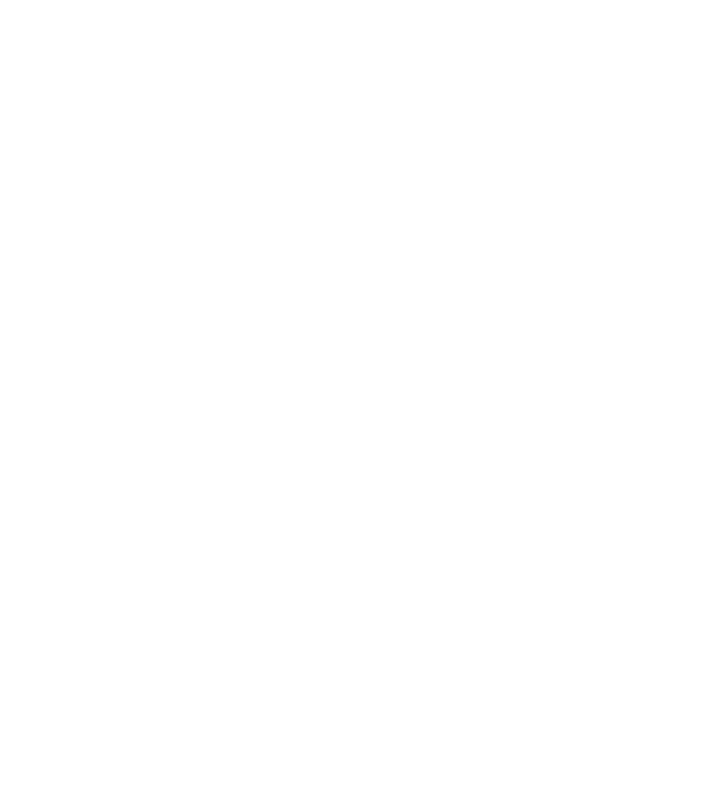
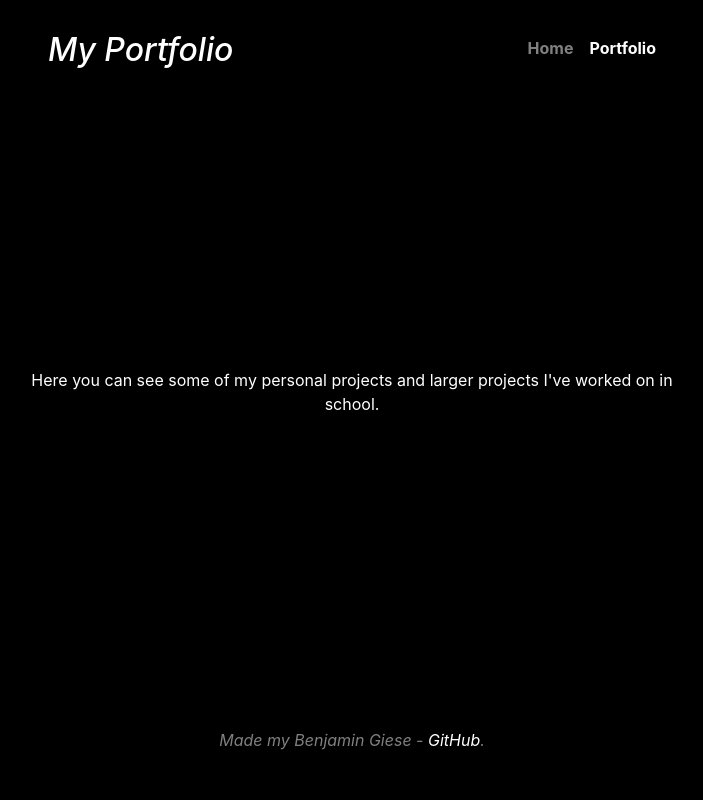
Before and after one commit to BenGiese22/bengiese22.github.io, a plain HTML site: page portfolio.html in a window 1280 px wide. Shown: the whole page, without its empty margins (288-991 px from the left). Drawn offline with nearby package versions, Linux system fonts and the light colour scheme.

Commit message:
Portfolio Temp Push

```diff
--- /dev/null
+++ b/portfolio.css
@@ -0,0 +1,146 @@
+/*
+ * Globals
+ */
+/* Links */
+a,
+a:focus,
+a:hover {
+    color: #fff;
+}
+/* Custom default button */
+.btn-secondary,
+.btn-secondary:hover,
+.btn-secondary:focus {
+    color: #333;
+    text-shadow: none; /* Prevent inheritance from `body` */
+    background-color: #fff;
+    border: .05rem solid #fff;
+}
+/*
+ * Base structure
+ */
+html,
+body {
+    height: 100%;
+    background-color: #000;
+}
+body {
+    color: #fff;
+    text-align: center;
+    text-shadow: 0 .05rem .1rem rgba(0, 0, 0, .5);
+
+}
+/* Extra markup and styles for table-esque vertical and horizontal centering */
+.site-wrapper {
+    display: table;
+    width: 100%;
+    height: 100%; /* For at least Firefox */
+    min-height: 100%;
+    box-shadow: inset 0 0 5rem rgba(0, 0, 0, .5);
+
+}
+.site-wrapper-inner {
+    display: table-cell;
+    vertical-align: top;
+}
+.cover-container {
+    margin-right: auto;
+    margin-left: auto;
+}
+/* Padding for spacing */
+.inner {
+    padding: 2rem;
+}
+/*
+ * Header
+ */
+.masthead {
+    margin-bottom: 2rem;
+}
+.masthead-brand {
+    margin-bottom: 0;
+    font-style: italic;
+}
+.nav-masthead .nav-link {
+    padding: .25rem 0;
+    font-weight: 700;
+    color: rgba(255, 255, 255, .5);
+    background-color: transparent;
+    border-bottom: .25rem solid transparent;
+}
+.nav-masthead .nav-link:hover,
+.nav-masthead .nav-link:focus {
+    border-bottom-color: rgba(255, 255, 255, .25);
+}
+
+.nav-masthead .nav-link + .nav-link {
+    margin-left: 1rem;
+}
+
+.nav-masthead .active {
+    color: #fff;
+}
+
+@media (min-width: 48em) {
+    .masthead-brand {
+        float: left;
+    }
+    .nav-masthead {
+        float: right;
+    }
+}
+
+/*
+ * Cover
+ */
+.cover {
+    padding: 0 1.5rem;
+}
+.cover .btn-lg {
+    padding: .75rem 1.25rem;
+    font-weight: 700;
+}
+
+/*
+ * Footer
+ */
+.mastfoot {
+    color: rgba(255, 255, 255, .5);
+}
+/*
+ * Affix and center
+ */
+@media (min-width: 40em) {
+    /* Pull out the header and footer */
+    .masthead {
+        position: fixed;
+        top: 0;
+    }
+    .mastfoot {
+        position: fixed;
+        bottom: 0;
+    }
+
+    /* Start the vertical centering */
+    .site-wrapper-inner {
+        vertical-align: middle;
+    }
+
+    /* Handle the widths */
+    .masthead,
+    .mastfoot,
+    .cover-container {
+        width: 100%; /* Must be percentage or pixels for horizontal alignment */
+    }
+}
+@media (min-width: 62em) {
+    .masthead,
+    .mastfoot,
+    .cover-container {
+        width: 42rem;
+    }
+}
+
+.header-small {
+    margin-top: 0px;
+}
--- a/portfolio.html
+++ b/portfolio.html
@@ -1,10 +1,59 @@
-<!DOCTYPE html>
+<!doctype html>
 <html lang="en">
 <head>
-    <meta charset="UTF-8">
+    <!-- Required meta tags -->
+    <meta charset="utf-8">
+    <meta name="viewport" content="width=device-width, initial-scale=1, shrink-to-fit=no">
+    <!-- Bootstrap CSS -->
+    <link rel="stylesheet" href="https://maxcdn.bootstrapcdn.com/bootstrap/4.0.0-beta.3/css/bootstrap.min.css"
+          integrity="sha384-Zug+QiDoJOrZ5t4lssLdxGhVrurbmBWopoEl+M6BdEfwnCJZtKxi1KgxUyJq13dy" crossorigin="anonymous">
+    <!-- Personal CSS -->
+    <link rel="stylesheet" href="portfolio.css">
+
+    <script type="text/javascript" src="portfolio.js"></script>
+
     <title>Portfolio</title>
 </head>
 <body>
 
+<div class="site-wrapper">
+    <div class="site-wrapper-inner">
+        <div class="cover-container">
+            <header class="masthead clearfix">
+                <div class="inner">
+                    <h2 class="masthead-brand">My Portfolio</h2>
+                    <nav class="nav nav-masthead">
+                        <a class="nav-link" href="index.html">Home</a>
+                        <a class="nav-link active" href="portfolio.html">Portfolio</a>
+                    </nav>
+                </div>
+            </header>
+
+            <div class="content">
+                <p> Here you can see some of my personal projects and larger projects I've worked on in school. </p>
+            </div>
+
+            <footer class="mastfoot">
+                <div class="inner">
+                    <p style="font-style: italic">Made my Benjamin Giese - <a href="https://github.com/BenGiese22/">GitHub</a>. </p>
+                </div>
+            </footer>
+        </div>
+    </div>
+</div>
+
+
+
+<!-- Optional JavaScript -->
+<!-- jQuery first, then Popper.js, then Bootstrap JS -->
+<script src="https://code.jquery.com/jquery-3.2.1.slim.min.js"
+        integrity="sha384-KJ3o2DKtIkvYIK3UENzmM7KCkRr/rE9/Qpg6aAZGJwFDMVNA/GpGFF93hXpG5KkN"
+        crossorigin="anonymous"></script>
+<script src="https://cdnjs.cloudflare.com/ajax/libs/popper.js/1.12.9/umd/popper.min.js"
+        integrity="sha384-ApNbgh9B+Y1QKtv3Rn7W3mgPxhU9K/ScQsAP7hUibX39j7fakFPskvXusvfa0b4Q"
+        crossorigin="anonymous"></script>
+<script src="https://maxcdn.bootstrapcdn.com/bootstrap/4.0.0-beta.3/js/bootstrap.min.js"
+        integrity="sha384-a5N7Y/aK3qNeh15eJKGWxsqtnX/wWdSZSKp+81YjTmS15nvnvxKHuzaWwXHDli+4"
+        crossorigin="anonymous"></script>
 </body>
 </html>
```
Also changed, not shown: TODO.txt (added), portfolio.js (added).
